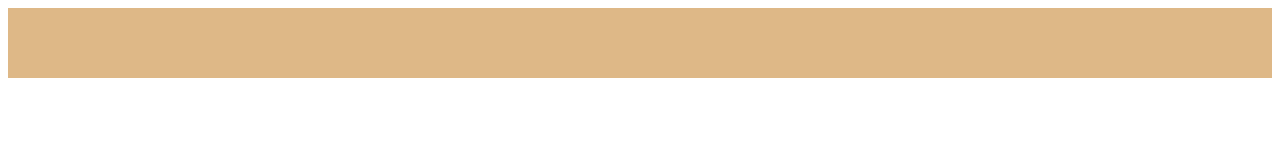
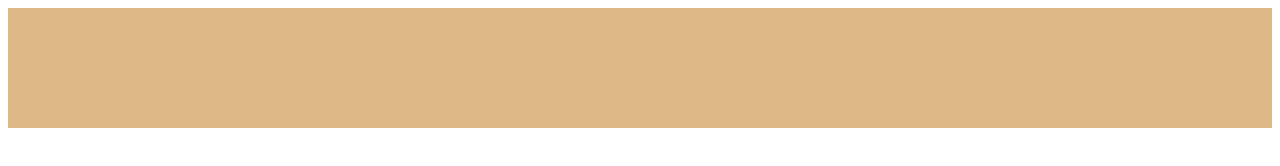
Before and after one commit to VladislavRusak/VladislavRusak, a plain HTML site: page index.html in a window 1280 px wide. Drawn offline with Linux system fonts and the light colour scheme.

Commit message:
Add Footer

```diff
--- a/style.css
+++ b/style.css
@@ -6,6 +6,12 @@ header {
 
 section {
     width: 80%;
-    height: auto;
+    height: 80%;
     background-color: aquamarine;
 }
+
+footer {
+    width: 100%;
+    height: 50px;
+    background-color: burlywood;
+}
```
